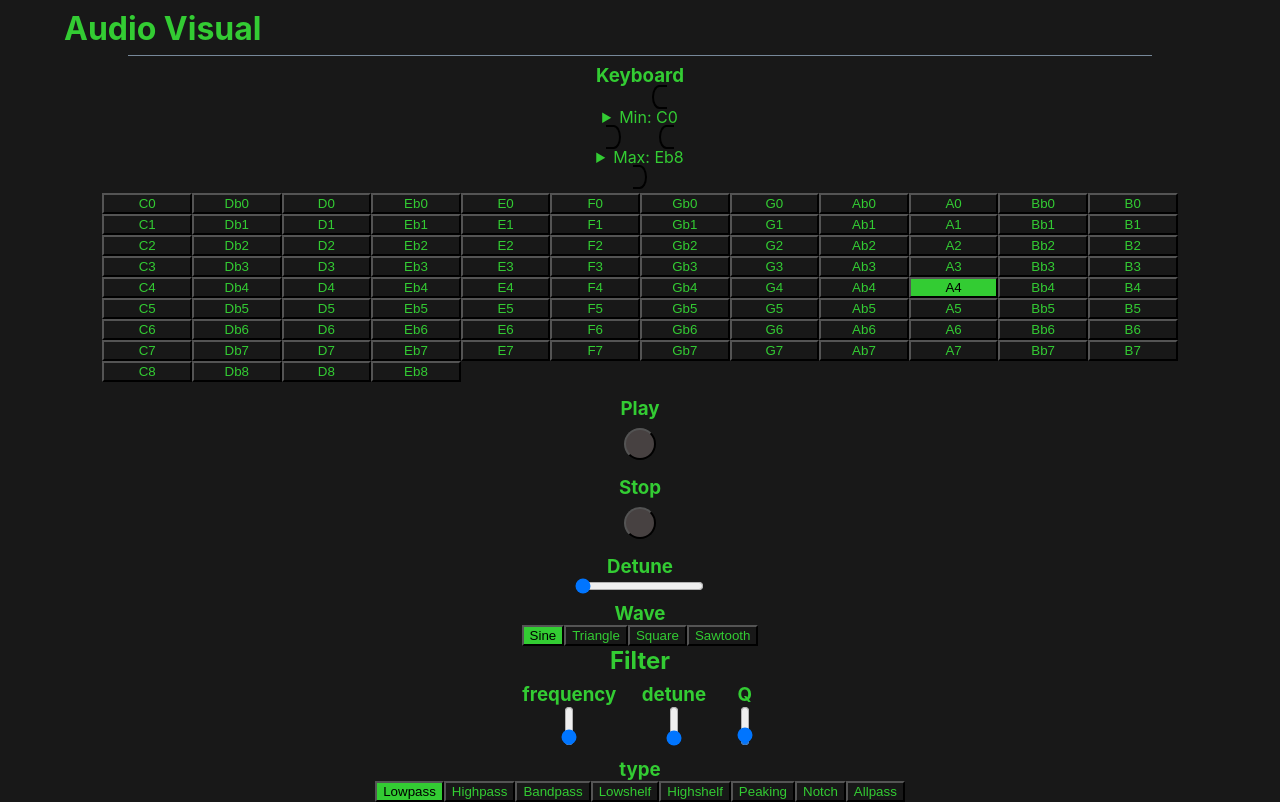
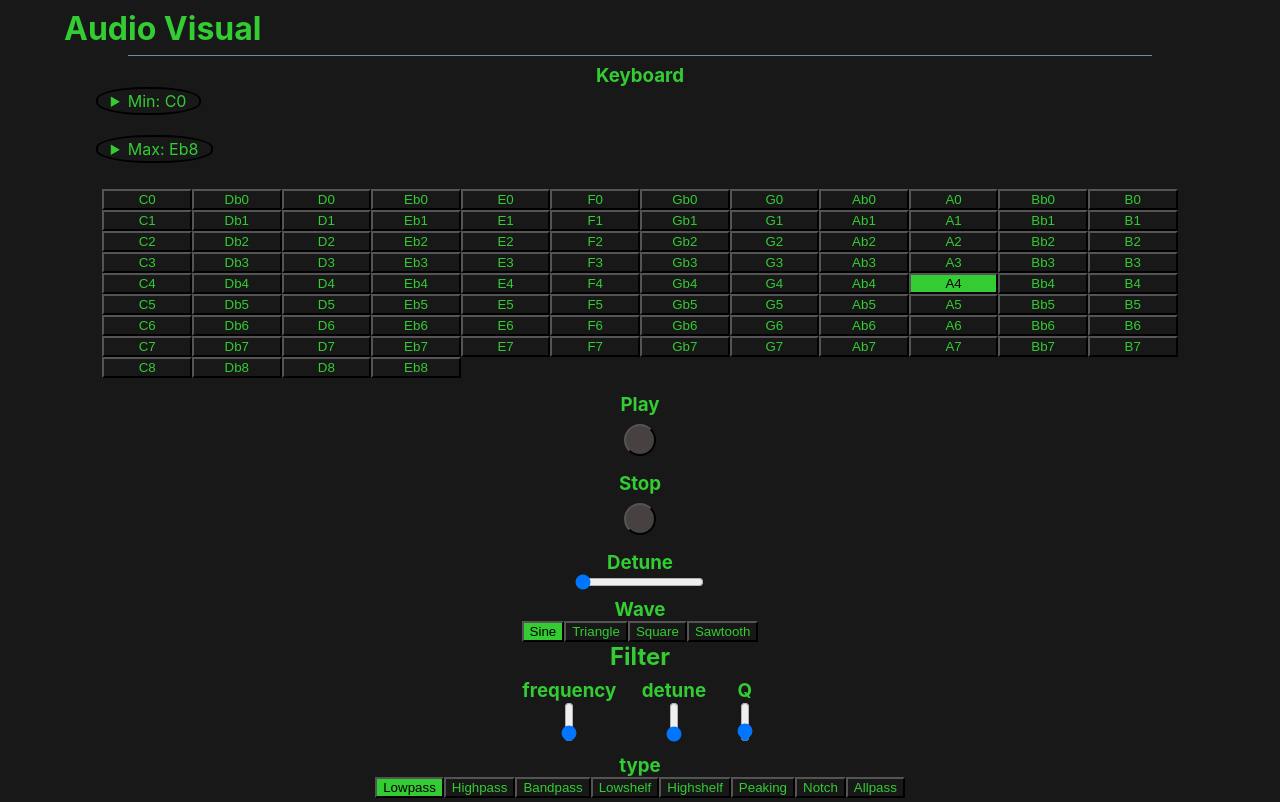
Before and after one commit to IsaacJCarnes/audio-vision, a React (Create React App) app: page / in a window 1280 px wide. Built offline with nearby package versions, Linux system fonts and the light colour scheme.

Commit message:
Changed button css so ranges stand out less

```diff
--- a/src/components/NoteKeyboard.js
+++ b/src/components/NoteKeyboard.js
@@ -85,6 +85,7 @@ export default function NoteKeyboard() {
       if(noteList.length < 1){
         return(<details className="rangeDetails">
           <summary>Min: </summary>
+          <div>
           <input
             type="range"
             min="0"
@@ -93,11 +94,13 @@ export default function NoteKeyboard() {
             className="rangeSlider"
             onChange={(e) => setMinNote(e.target.value)}
           />
+          </div>
         </details>);
       }
       return (
         <details className="rangeDetails">
           <summary>Min: {noteList[minNote].noteId}</summary>
+          <div>
           <input
             type="range"
             min="0"
@@ -106,12 +109,14 @@ export default function NoteKeyboard() {
             className="rangeSlider"
             onChange={(e) => setMinNote(e.target.value)}
           />
+          </div>
         </details>
       );
     } else {
       if(noteList.length < 1){
         return(<details className="rangeDetails">
           <summary>Max: </summary>
+          <div>
           <input
             type="range"
             min="1"
@@ -120,11 +125,13 @@ export default function NoteKeyboard() {
             className="rangeSlider"
             onChange={(e) => setMaxNote(e.target.value)}
           />
+          </div>
         </details>);
       }
       return (
         <details className="rangeDetails">
           <summary>Max: {noteList[maxNote].noteId}</summary>
+          <div>
           <input
             type="range"
             min="1"
@@ -133,6 +140,7 @@ export default function NoteKeyboard() {
             className="rangeSlider"
             onChange={(e) => setMaxNote(e.target.value)}
           />
+          </div>
         </details>
       );
     }
--- a/src/index.css
+++ b/src/index.css
@@ -1,15 +1,17 @@
 *{
   margin: 0;
-  background-color: #181818;
 }
 
 body {
   margin: 0;
+  height: 100vh;
   font-family: -apple-system, BlinkMacSystemFont, 'Segoe UI', 'Roboto', 'Oxygen',
     'Ubuntu', 'Cantarell', 'Fira Sans', 'Droid Sans', 'Helvetica Neue',
     sans-serif;
   -webkit-font-smoothing: antialiased;
   -moz-osx-font-smoothing: grayscale;
+  background-color: #181818;
+
 }
 
 code {
--- a/src/pages/HomePage/HomePage.css
+++ b/src/pages/HomePage/HomePage.css
@@ -13,18 +13,39 @@
 }
 
 .rangeDetails{
+    margin: 0.5vh 1vw 1vh 0vw;
     display: inline;
-    margin-left: 3vw;
-    padding: 0vh 1vw;
-    width: 11vw;
     height:2vh;
+}
+
+.rangeDetails > summary{
+    position: relative;
+    cursor: pointer;
+    width: fit-content;
+    padding: 0.25vh 1vw;
+    background-color: inherit;
     border: 2px black solid;
-    border-radius: 50%;
+    border-radius: 45%;
     color: #33CC33;
 }
 
-.rangeDetails > summary{
-    background-color: transparent;
+.rangeDetails[open] > summary{
+    border-radius: 45% 45% 0% 0%;
+    border-color: black black #181818 black;
+    z-index: 2;
+}
+
+.rangeDetails > div{
+    position: relative;
+    margin: -2px 0px;
+    cursor: pointer;
+    width:13vw;
+    border: 2px black solid;
+    z-index: 1;
+}
+
+.rangeSlider {
+    width: 11vw;
 }
 
 #NoteContainer{
@@ -38,7 +59,9 @@
 
 .gridBtn{
     user-select: none;
+    cursor: pointer;
     width: 7vw; /*Each row should have 1 octave, 85/12=7*/
+    background-color: #181818;
 }
 .gridBtn::selection{
     user-select: none;
@@ -74,6 +97,8 @@ input[type=range][orient=vertical]{
 
 .textContent{
     color: #33CC33;
+    background-color: #181818;
+
 }
 
 .textSelected{
```
